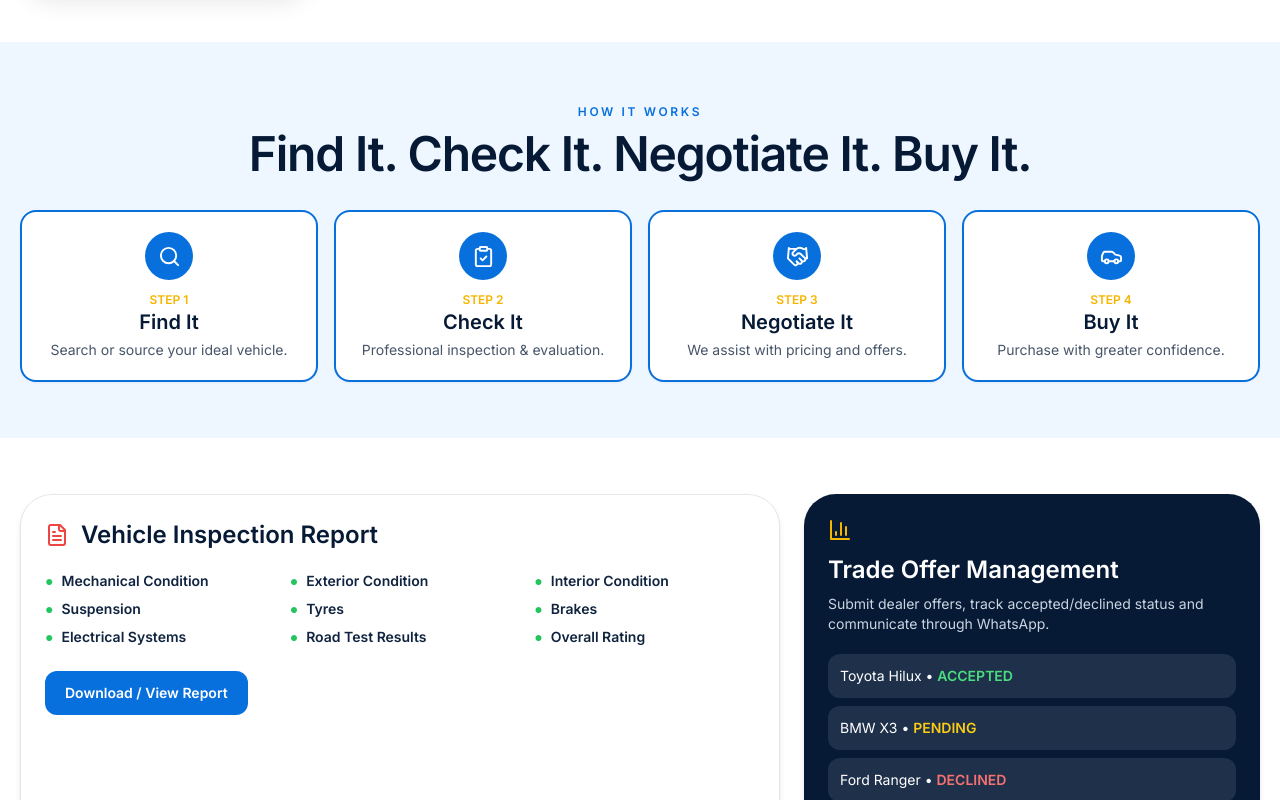
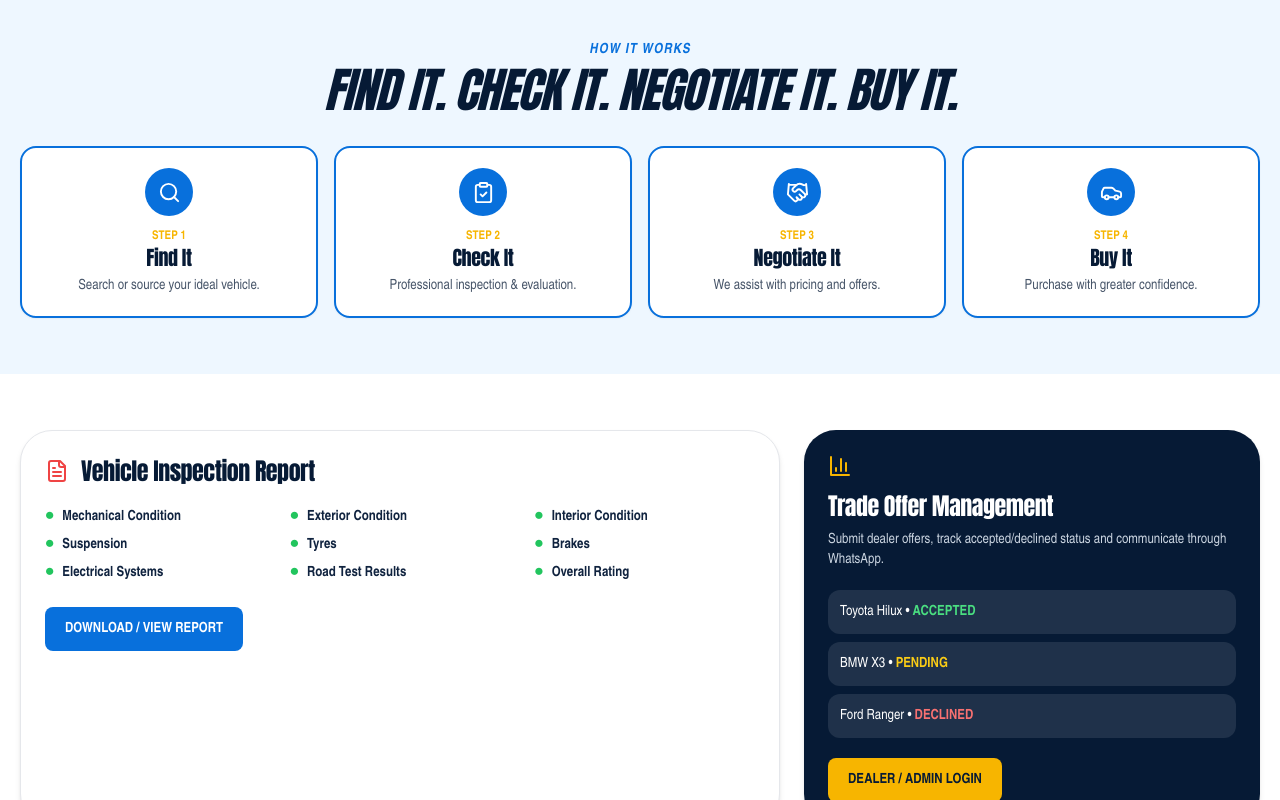
Before and after one commit to silvermatambo-lgtm/theautobuddy, a React (Vite) app: page / in a window 1280 px wide. Shown: the part 1580-2380 px from the top of the page. Built offline with nearby package versions, Linux system fonts and the light colour scheme.

Commit message:
Match Autobuddy typography and visual styling to approved reference

```diff
--- a/src/index.css
+++ b/src/index.css
@@ -1,13 +1,19 @@
 @tailwind base;@tailwind components;@tailwind utilities;
-@layer base{html{scroll-behavior:smooth}body{font-family:Inter,system-ui,sans-serif;color:#10233f;background:#fff;-webkit-font-smoothing:antialiased}h1,h2,h3{font-family:Inter,system-ui,sans-serif}}
+@layer base{html{scroll-behavior:smooth}body{font-family:'Arial Narrow','Roboto Condensed',Arial,sans-serif;color:#10233f;background:#fff;-webkit-font-smoothing:antialiased}h1,h2,h3,.display-font{font-family:Impact,'Arial Black','Arial Narrow',sans-serif;letter-spacing:-.02em}}
 @layer components{
-.btn-blue{@apply inline-flex items-center justify-center gap-2 rounded-xl bg-buddy-600 px-5 py-3 text-sm font-extrabold text-white transition hover:-translate-y-0.5 hover:bg-buddy-500 hover:shadow-glow}
-.btn-yellow{@apply inline-flex items-center justify-center gap-2 rounded-xl bg-sun-500 px-5 py-3 text-sm font-extrabold text-ink transition hover:-translate-y-0.5 hover:bg-sun-400}
-.btn-outline{@apply inline-flex items-center justify-center gap-2 rounded-xl border-2 border-buddy-600 px-5 py-3 text-sm font-bold text-buddy-700 hover:bg-buddy-50}
-.card{@apply rounded-3xl border border-slate-200 bg-white p-6 shadow-sm transition hover:-translate-y-1 hover:shadow-xl}
-.section-tag{@apply text-xs font-black uppercase tracking-[.22em] text-buddy-600}
-.section-title{@apply mt-2 text-3xl font-black tracking-tight text-ink md:text-5xl}
-.field{@apply w-full rounded-xl border border-slate-200 bg-white px-4 py-3 text-sm outline-none focus:border-buddy-500 focus:ring-2 focus:ring-buddy-100}
+.btn-blue{@apply inline-flex items-center justify-center gap-2 rounded-lg bg-buddy-600 px-5 py-3 text-sm font-black uppercase text-white transition hover:-translate-y-0.5 hover:bg-buddy-500 hover:shadow-glow}
+.btn-yellow{@apply inline-flex items-center justify-center gap-2 rounded-lg bg-sun-500 px-5 py-3 text-sm font-black uppercase text-ink transition hover:-translate-y-0.5 hover:bg-sun-400}
+.btn-outline{@apply inline-flex items-center justify-center gap-2 rounded-lg border-2 border-buddy-600 px-5 py-3 text-sm font-black uppercase text-buddy-700 hover:bg-buddy-50}
+.card{@apply rounded-2xl border border-slate-200 bg-white p-6 shadow-sm transition hover:-translate-y-1 hover:shadow-xl}
+.section-tag{@apply text-sm font-black uppercase italic tracking-[.08em] text-buddy-600}
+.section-title{@apply mt-1 text-4xl font-black uppercase italic leading-none tracking-tight text-ink md:text-5xl}
+.field{@apply w-full rounded-lg border border-slate-200 bg-white px-4 py-3 text-sm outline-none focus:border-buddy-500 focus:ring-2 focus:ring-buddy-100}
 }
+.autobuddy-title{font-family:Impact,'Arial Black',sans-serif;font-style:italic;text-transform:uppercase;letter-spacing:-.035em;text-shadow:0 4px 0 rgba(0,0,0,.18)}
+.autobuddy-panel{background:linear-gradient(145deg,#071f44 0%,#043a79 58%,#0870dc 100%);box-shadow:0 20px 55px rgba(0,31,78,.3)}
+.autobuddy-grid{background-image:linear-gradient(rgba(255,255,255,.03) 1px,transparent 1px),linear-gradient(90deg,rgba(255,255,255,.03) 1px,transparent 1px);background-size:26px 26px}
+.autobuddy-glow{box-shadow:0 0 0 1px rgba(48,170,255,.45),0 18px 55px rgba(0,90,220,.25)}
 @keyframes rise{from{opacity:0;transform:translateY(24px)}to{opacity:1;transform:none}}
-@keyframes pulse{50%{transform:scale(1.07)}}.page-enter{animation:rise .55s ease both}.float-pulse{animation:pulse 2s ease-in-out infinite}
+@keyframes pulse{50%{transform:scale(1.07)}}
+@keyframes drift{50%{transform:translateY(-8px)}}
+.page-enter{animation:rise .55s ease both}.float-pulse{animation:pulse 2s ease-in-out infinite}.hero-float{animation:drift 4.5s ease-in-out infinite}
```
